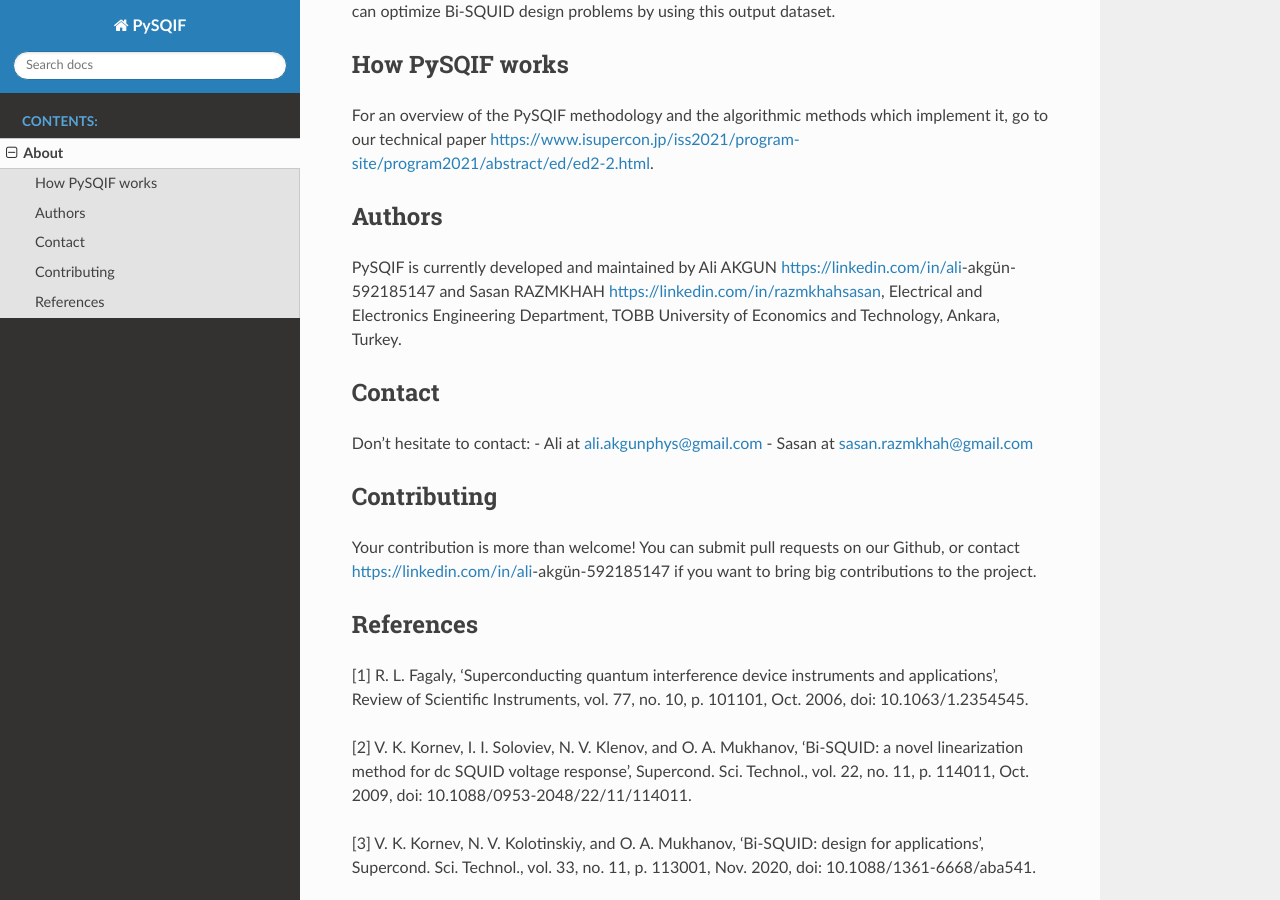
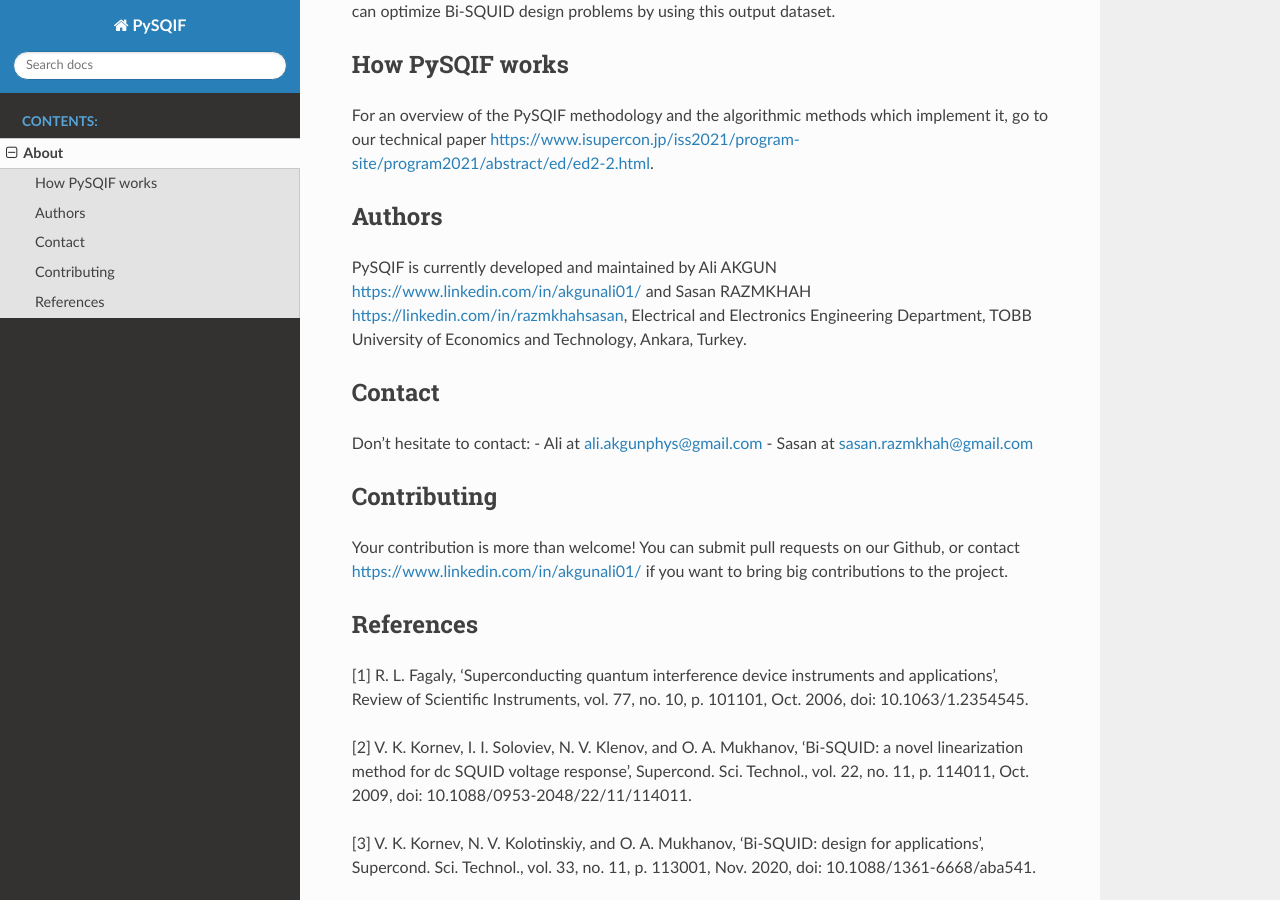
Before and after one commit to aakgn/PySQIF, a Sphinx documentation site: the page built from docs/source/about.rst, in a window 1280 px wide and 900 px high, scrolled down 760 px. Built offline with Sphinx 7.4.7 and the Read the Docs theme 2.0.0, drawn with Linux system fonts in a browser that asks for light colours; pages that are not in the unit, such as notebooks, are missing from menus; some of the changed lines change nothing that is shown.

Commit message:
Update about.rst

```diff
--- a/docs/source/about.rst
+++ b/docs/source/about.rst
@@ -32,7 +32,7 @@
 
 Authors
 ==============
-PySQIF is currently developed and maintained by Ali AKGUN https://linkedin.com/in/ali-akgün-592185147 and Sasan RAZMKHAH https://linkedin.com/in/razmkhahsasan, Electrical and Electronics Engineering Department, TOBB University of Economics and Technology, Ankara, Turkey.
+PySQIF is currently developed and maintained by Ali AKGUN https://www.linkedin.com/in/akgunali01/ and Sasan RAZMKHAH https://linkedin.com/in/razmkhahsasan, Electrical and Electronics Engineering Department, TOBB University of Economics and Technology, Ankara, Turkey.
 
 Contact
 ==============
@@ -42,7 +42,7 @@
 
 Contributing
 ==============
-Your contribution is more than welcome! You can submit pull requests on our Github, or contact https://linkedin.com/in/ali-akgün-592185147 if you want to bring big contributions to the project.
+Your contribution is more than welcome! You can submit pull requests on our Github, or contact https://www.linkedin.com/in/akgunali01/ if you want to bring big contributions to the project.
 
 
 
```
